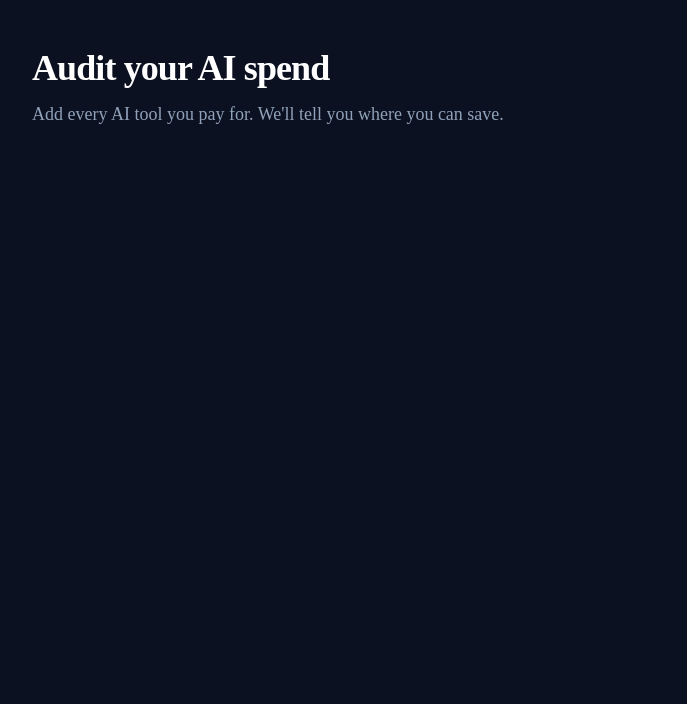
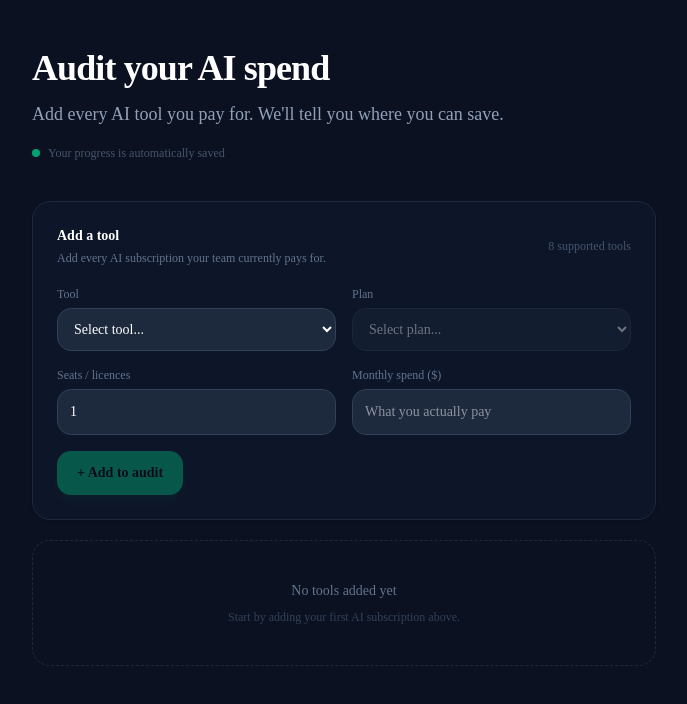
Before and after one commit to SwedeshnaMishra/ai-spend-audit, a Next.js app: page /audit in a window 1280 px wide. Shown: the top 704 px of the page, without its empty margins (296-983 px from the left). Built offline with nearby package versions, Linux system fonts and the light colour scheme.

Commit message:
feat: add AddToolForm and ToolsList components with Zustand store

```diff
--- a/src/app/audit/page.tsx
+++ b/src/app/audit/page.tsx
@@ -5,6 +5,9 @@ import { useRouter } from "next/navigation";
 
 import { useAuditStore } from "@/lib/store";
 import { TOOLS } from "@/lib/pricing";
+
+import AddToolForm from "@/components/AddToolForm";
+import ToolsList from "@/components/ToolsList";
 
 export default function AuditPage() {
 
@@ -36,15 +39,26 @@ export default function AuditPage() {
           </h1>
 
           <p className="text-slate-400 text-lg leading-relaxed">
+
             Add every AI tool you pay for.
             We&apos;ll tell you where you can save.
           </p>
+          <div className="flex items-center gap-2 text-xs text-slate-600 mt-4">
+  <div className="w-2 h-2 rounded-full bg-emerald-400 animate-pulse" />
+
+  <span>
+    Your progress is automatically saved
+  </span>
+</div>
 
         </div>
 
-        {/* Tool input section — Block 3 goes here */}
+        <AddToolForm onAdd={addTool} />
 
-        {/* Added tools list — Block 3 goes here */}
+        <ToolsList
+          tools={tools}
+          onRemove={removeTool}
+        />
 
         {/* Team context — Block 4 goes here */}
 
--- /dev/null
+++ b/src/components/AddToolForm.tsx
@@ -0,0 +1,192 @@
+"use client";
+
+import { useState } from "react";
+
+import { TOOLS } from "@/lib/pricing";
+import type { ToolEntry } from "@/lib/store";
+
+interface Props {
+  onAdd: (tool: ToolEntry) => void;
+}
+
+export default function AddToolForm({ onAdd }: Props) {
+
+  const [toolId, setToolId] = useState("");
+
+  const [planId, setPlanId] = useState("");
+
+  const [seats, setSeats] = useState(1);
+
+  const [spend, setSpend] = useState("");
+
+  const selectedTool = toolId
+    ? (TOOLS as any)[toolId]
+    : null;
+
+  const planPrice =
+    selectedTool && planId
+      ? selectedTool.plans[planId]?.price ?? 0
+      : 0;
+
+  function handleAdd() {
+
+    if (!toolId || !planId || !spend) {
+      return;
+    }
+
+    onAdd({
+      toolId,
+      planId,
+      seats,
+      monthlySpend: parseFloat(spend),
+    });
+
+    setToolId("");
+    setPlanId("");
+    setSeats(1);
+    setSpend("");
+  }
+
+  return (
+    <div className="bg-slate-900/70 border border-slate-800 rounded-2xl p-6 mb-5 shadow-sm">
+
+      <div className="flex items-center justify-between mb-5">
+
+        <div>
+          <p className="text-sm font-semibold text-white">
+            Add a tool
+          </p>
+
+          <p className="text-xs text-slate-500 mt-1">
+            Add every AI subscription your team currently pays for.
+          </p>
+        </div>
+
+        <div className="text-xs text-slate-600">
+          {Object.keys(TOOLS).length} supported tools
+        </div>
+
+      </div>
+
+      <div className="grid grid-cols-1 md:grid-cols-2 gap-4 mb-4">
+
+        <div>
+          <label className="block text-xs text-slate-500 mb-1.5">
+            Tool
+          </label>
+
+          <select
+            value={toolId}
+            onChange={(e) => {
+              setToolId(e.target.value);
+              setPlanId("");
+            }}
+            className="w-full bg-slate-800 border border-slate-700 rounded-xl px-3 py-3 text-sm text-white focus:outline-none focus:border-emerald-500 transition-colors"
+          >
+            <option value="">
+              Select tool...
+            </option>
+
+            {Object.entries(TOOLS).map(([id, tool]: any) => (
+              <option
+                key={id}
+                value={id}
+              >
+                {tool.name}
+              </option>
+            ))}
+
+          </select>
+        </div>
+
+        <div>
+          <label className="block text-xs text-slate-500 mb-1.5">
+            Plan
+          </label>
+
+          <select
+            value={planId}
+            onChange={(e) =>
+              setPlanId(e.target.value)
+            }
+            disabled={!selectedTool}
+            className="w-full bg-slate-800 border border-slate-700 rounded-xl px-3 py-3 text-sm text-white focus:outline-none focus:border-emerald-500 disabled:opacity-40 transition-colors"
+          >
+            <option value="">
+              Select plan...
+            </option>
+
+            {selectedTool &&
+              Object.entries(selectedTool.plans).map(
+                ([id, plan]: any) => (
+                  <option
+                    key={id}
+                    value={id}
+                  >
+                    {plan.label} — ${plan.price}/seat/mo
+                  </option>
+                )
+              )}
+
+          </select>
+        </div>
+
+        <div>
+          <label className="block text-xs text-slate-500 mb-1.5">
+            Seats / licences
+          </label>
+
+          <input
+            type="number"
+            min={1}
+            value={seats}
+            onChange={(e) =>
+              setSeats(
+                Math.max(
+                  1,
+                  parseInt(e.target.value) || 1
+                )
+              )
+            }
+            className="w-full bg-slate-800 border border-slate-700 rounded-xl px-3 py-3 text-sm text-white focus:outline-none focus:border-emerald-500 transition-colors"
+          />
+        </div>
+
+        <div>
+          <label className="block text-xs text-slate-500 mb-1.5">
+
+            Monthly spend ($)
+
+            {planPrice > 0 && (
+              <span className="text-slate-600 ml-1">
+                · list ${planPrice * seats}/mo
+              </span>
+            )}
+
+          </label>
+
+          <input
+            type="number"
+            min={0}
+            placeholder="What you actually pay"
+            value={spend}
+            onChange={(e) =>
+              setSpend(e.target.value)
+            }
+            className="w-full bg-slate-800 border border-slate-700 rounded-xl px-3 py-3 text-sm text-white focus:outline-none focus:border-emerald-500 transition-colors"
+          />
+        </div>
+
+      </div>
+
+      <button
+        onClick={handleAdd}
+        disabled={!toolId || !planId || !spend}
+        className="bg-emerald-500 hover:bg-emerald-400 disabled:opacity-40 disabled:cursor-not-allowed text-black text-sm font-semibold px-5 py-3 rounded-xl transition-all shadow-lg shadow-emerald-500/10"
+      >
+        + Add to audit
+      </button>
+
+    </div>
+  );
+}
--- /dev/null
+++ b/src/components/ToolsList.tsx
@@ -0,0 +1,92 @@
+"use client";
+
+import { TOOLS } from "@/lib/pricing";
+import type { ToolEntry } from "@/lib/store";
+
+interface Props {
+  tools: ToolEntry[];
+  onRemove: (index: number) => void;
+}
+
+export default function ToolsList({
+  tools,
+  onRemove,
+}: Props) {
+
+  if (tools.length === 0) {
+
+    return (
+      <div className="border border-dashed border-slate-800 rounded-2xl p-10 text-center mb-6 bg-slate-900/20">
+
+        <p className="text-slate-500 text-sm">
+          No tools added yet
+        </p>
+
+        <p className="text-slate-700 text-xs mt-2">
+          Start by adding your first AI subscription above.
+        </p>
+
+      </div>
+    );
+  }
+
+  return (
+    <div className="space-y-3 mb-8">
+
+      {tools.map((tool, index) => {
+
+        const toolMeta = (TOOLS as any)[tool.toolId];
+
+        const planMeta =
+          toolMeta?.plans?.[tool.planId];
+
+        return (
+          <div
+            key={index}
+            className="flex items-center justify-between bg-slate-900/70 border border-slate-800 hover:border-slate-700 hover:-translate-y-0.5 rounded-xl px-5 py-4 transition-all"
+          >
+
+            <div>
+
+              <div className="flex items-center gap-2 flex-wrap">
+
+                <span className="text-sm font-semibold text-white">
+                  {toolMeta?.name ?? tool.toolId}
+                </span>
+
+                <span className="text-slate-500 text-sm">
+                  {planMeta?.label ?? tool.planId}
+                </span>
+
+              </div>
+
+              <p className="text-xs text-slate-600 mt-1">
+                {tool.seats} seat
+                {tool.seats !== 1 ? "s" : ""}
+              </p>
+
+            </div>
+
+            <div className="flex items-center gap-5">
+
+              <span className="text-emerald-400 text-sm font-semibold">
+                ${tool.monthlySpend}/mo
+              </span>
+
+              <button
+                onClick={() => onRemove(index)}
+                className="text-slate-600 hover:text-red-400 transition-colors text-lg leading-none"
+                aria-label={`Remove ${toolMeta?.name}`}
+              >
+                ×
+              </button>
+
+            </div>
+
+          </div>
+        );
+      })}
+
+    </div>
+  );
+}
```
